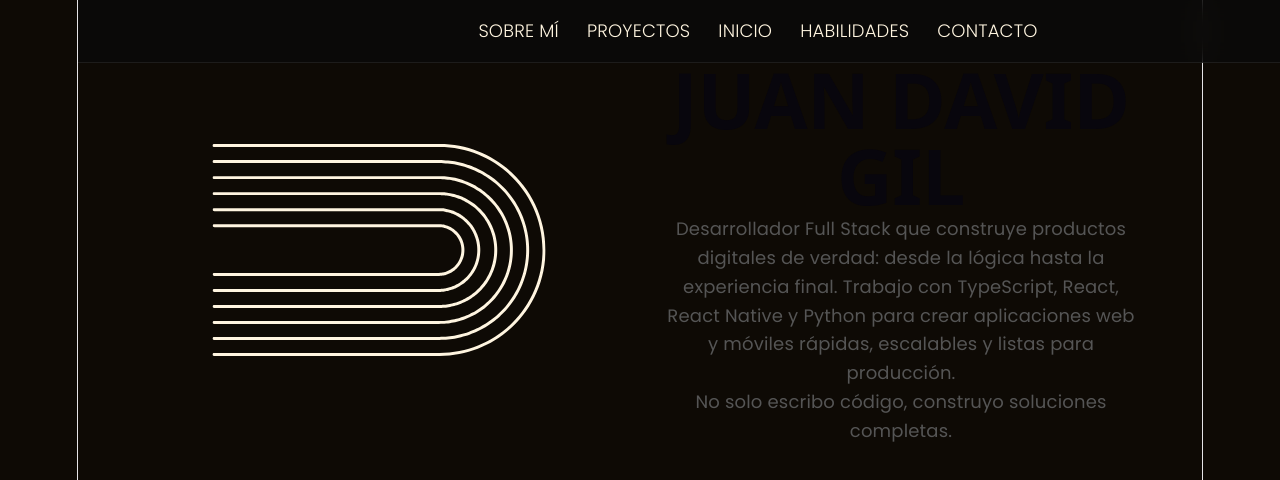
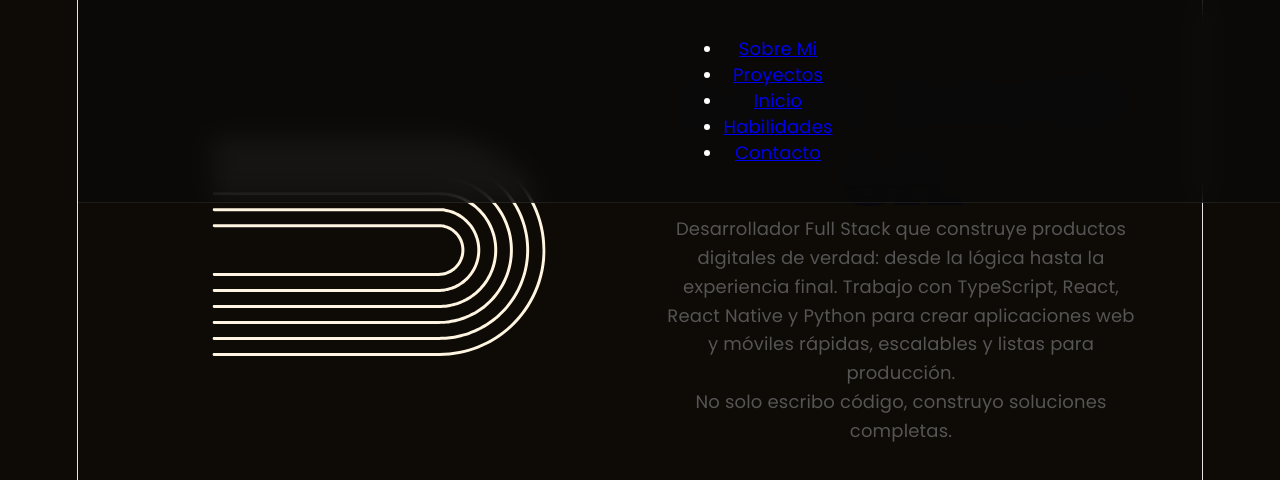
Before and after one commit to juandavidgil/portafolio, a React (Vite) app: page / in a window 1280 px wide. Shown: the top 480 px of the page. Built offline with nearby package versions, Linux system fonts and the light colour scheme.

Commit message:
ajuste final navbar

```diff
--- a/src/components/Navbar.jsx
+++ b/src/components/Navbar.jsx
@@ -1,28 +1,19 @@
-import { useState } from "react";
-import { Menu, X } from "lucide-react";
+import '../App.css'
 
-import "../App.css";
+function Navbar() {
+    return (
+        <>
+        <nav className="navbar">
+            <ul className="navbar-list">
+                <li className="navbar-item"><a href="#home">Sobre Mi</a></li>
+                <li className="navbar-item"><a href="#about">Proyectos</a></li>
+                <li className="navbar-item"><a href="#projects">Inicio</a></li>
+                <li className="navbar-item"><a href="#contact">Habilidades</a></li>
+                <li className="navbar-item"><a href="#contact">Contacto</a></li>
+            </ul>
+        </nav>
 
-export default function Navbar() {
-  const [open, setOpen] = useState(false);
-
-  const toggleMenu = () => {
-    setOpen(!open);
-  };
-
-  return (
-    <header className="navbar">
-      <nav className={`nav-menu ${open ? "active" : ""}`}>
-        <a href="#about" onClick={() => setOpen(false)}>Sobre mí</a>
-        <a href="#projects" onClick={() => setOpen(false)}>Proyectos</a>
-        <a href="#home" onClick={() => setOpen(false)}>Inicio</a>
-        <a href="#projects" onClick={() => setOpen(false)}>Habilidades</a>
-        <a href="#contact" onClick={() => setOpen(false)}>Contacto</a>
-      </nav>
-
-      <button className="menu-btn" onClick={toggleMenu}>
-        {open ? <X size={28} /> : <Menu size={28} />}
-      </button>
-    </header>
-  );
+        </>
+    );
 }
+export default Navbar;
```
